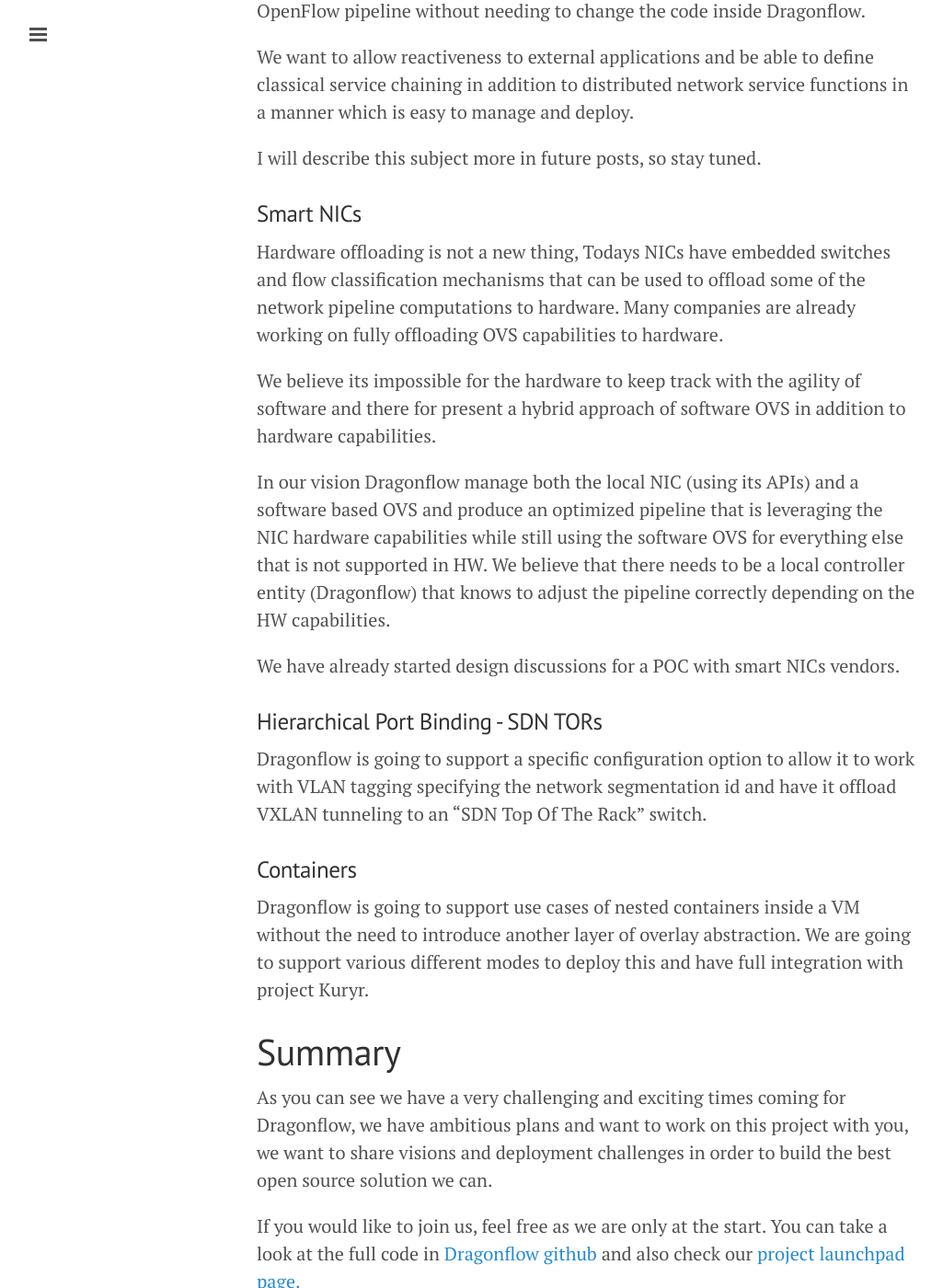
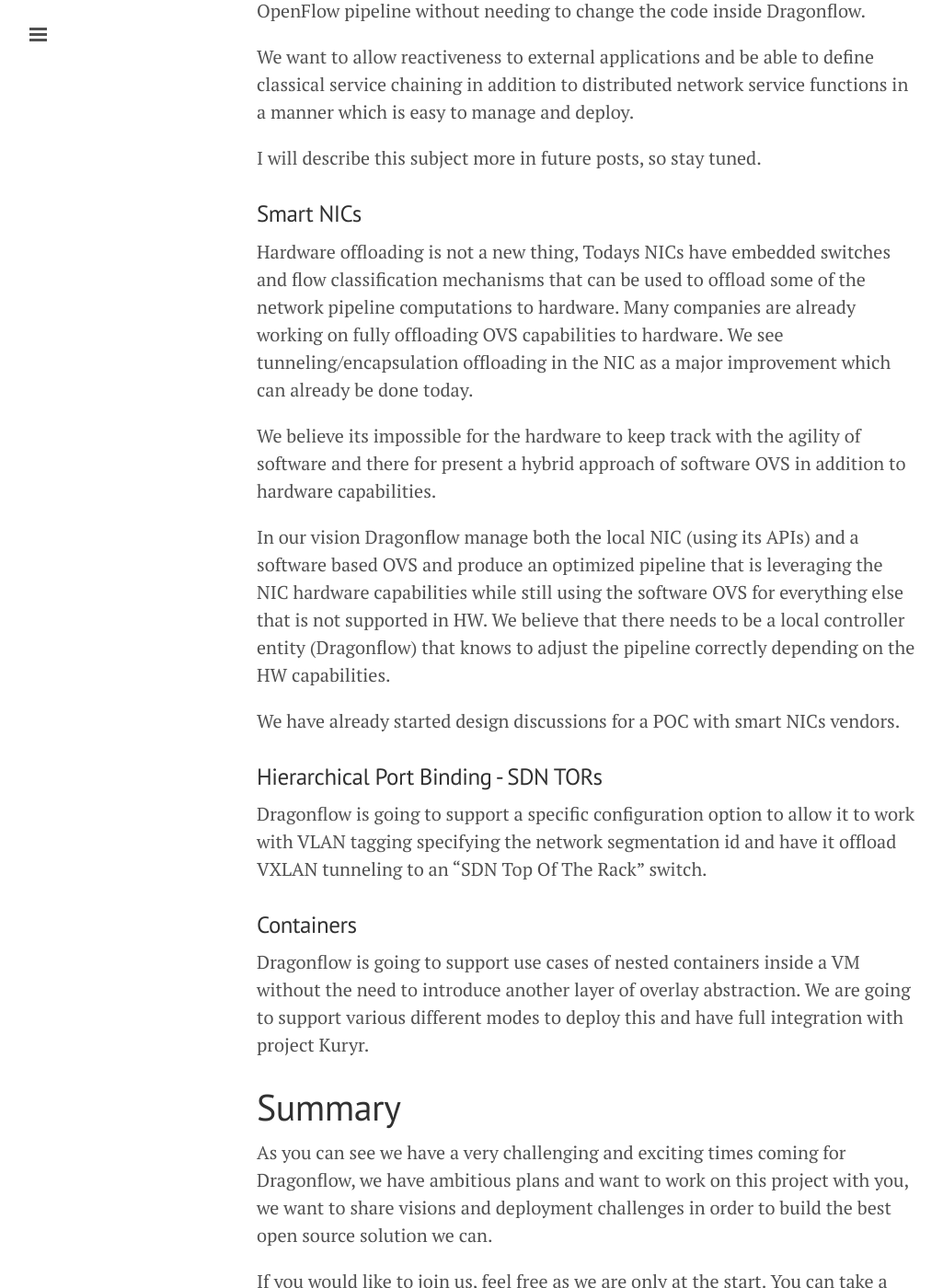
Before and after one commit to GalSagie/GalSagie.github.io, a Jekyll site: the page built from _posts/2015-10-14-dragonflow-liberty.md, in a window 1280 px wide and 1400 px high, scrolled down 5061 px. Shown: the whole window at 92% size, without its empty margins (1-1026 px from the left). Built offline with Jekyll 4.4.1, drawn with Linux system fonts in a browser that asks for light colours; Markdown is read by kramdown in place of the engine named in the settings; comment, search, counter and statistics services are not loaded; some of the changed text lies outside the part shown.

Commit message:
Additions to dragonflow liberty post

```diff
--- a/_posts/2015-10-14-dragonflow-liberty.md
+++ b/_posts/2015-10-14-dragonflow-liberty.md
@@ -145,6 +145,8 @@ I will describe this subject more in future posts, so stay tuned.
 Hardware offloading is not a new thing, Todays NICs have embedded switches and flow classification
 mechanisms that can be used to offload some of the network pipeline computations to hardware.
 Many companies are already working on fully offloading OVS capabilities to hardware.
+We see tunneling/encapsulation offloading in the NIC as a major improvement which can already
+be done today.
 
 We believe its impossible for the hardware to keep track with the agility of software and there for present
 a hybrid approach of software OVS in addition to hardware capabilities.
@@ -180,5 +182,8 @@ If you would like to join us, feel free as we are only at the start.
 You can take a look at the full code in [Dragonflow github](https://github.com/openstack/dragonflow) and also check
 our [project launchpad page.](https://launchpad.net/dragonflow)
 
+You can also join us on IRC at freenode in channel #openstack-dragonflow if you have any questions
+or suggestions.
+
 Stay tuned and wait for more posts regarding the above subjects, feel free to email me
 if you would like to meet at the Tokyo OpenStack summit to discuss collaborations.
```
Also changed, not shown: public/img/df-arch.jpg, public/img/df-db-arch.jpg.
